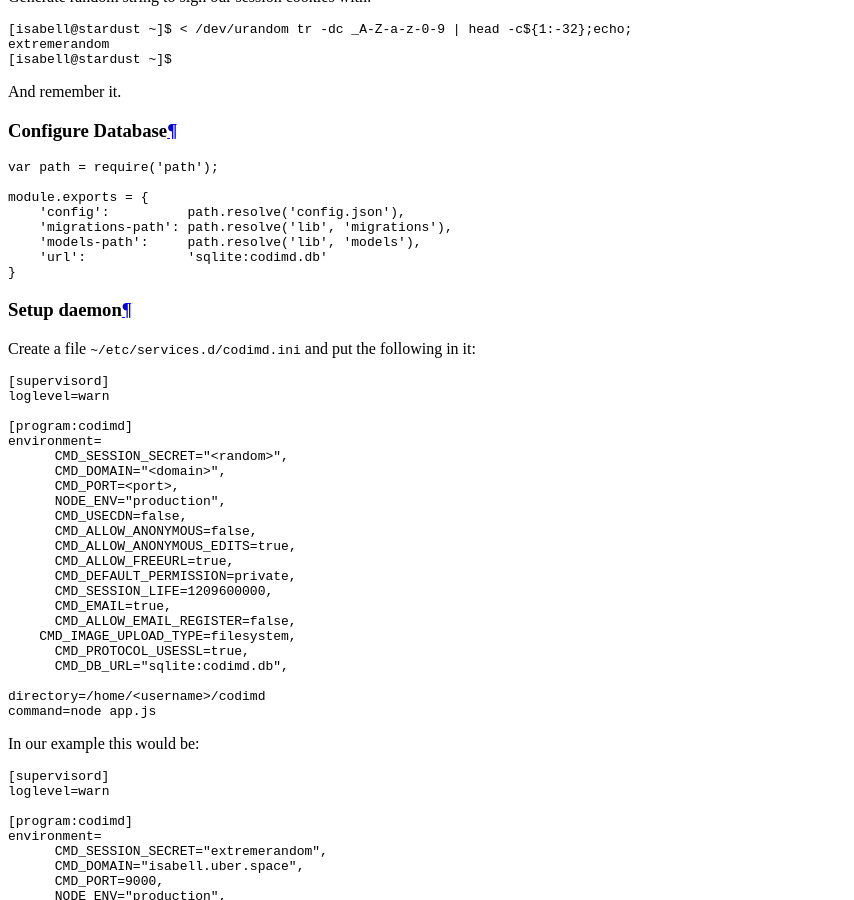
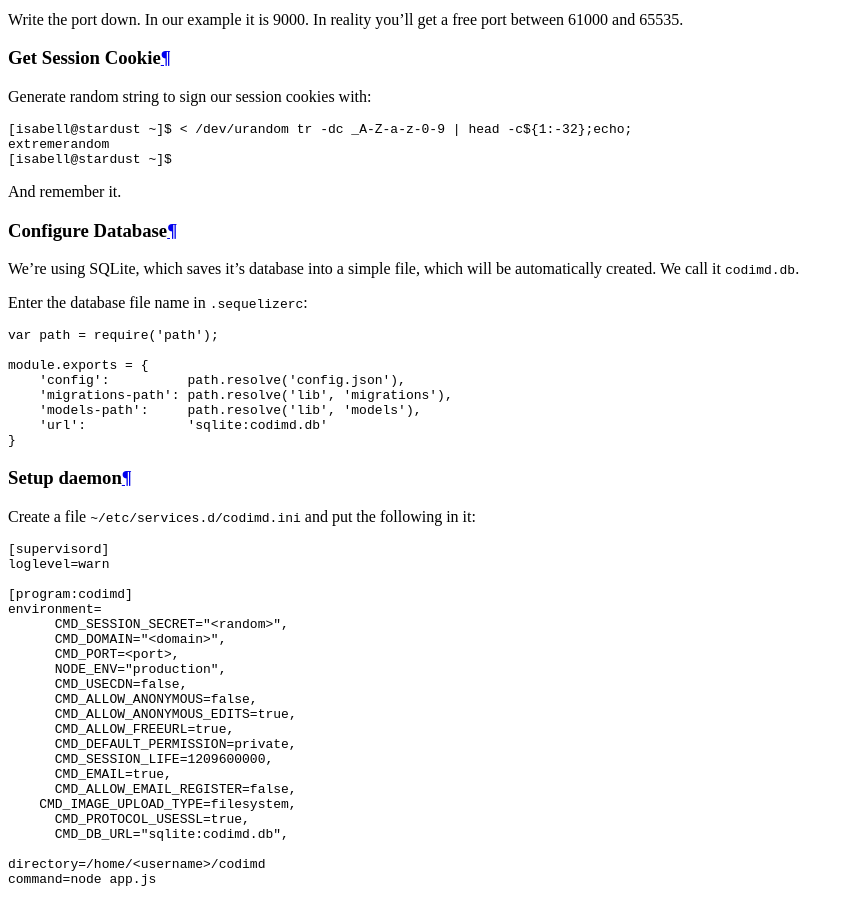
Before and after one commit to Uberspace/lab, a Sphinx documentation site: the page built from source/guide_codimd.rst, in a window 1280 px wide and 900 px high, scrolled down 4045 px. Shown: the whole window, without its empty margins (0-854 px from the left). Built offline with Sphinx 7.4.7 and the Read the Docs theme 2.0.0, drawn with Linux system fonts in a browser that asks for light colours.

Commit message:
Fixed mistake, added author name

```diff
--- a/source/guide_codimd.rst
+++ b/source/guide_codimd.rst
@@ -180,6 +182,10 @@ And remember it.
 
 Configure Database
 ------------------
+
+We're using SQLite, which saves it's database into a simple file, which will be automatically created. We call it ``codimd.db``.
+
+Enter the database file name in ``.sequelizerc``:
 
 .. code-block:: ini
   :emphasize-lines: 7
```
Also changed, not shown: other parts of source/guide_codimd.rst (+2 -0 lines).
